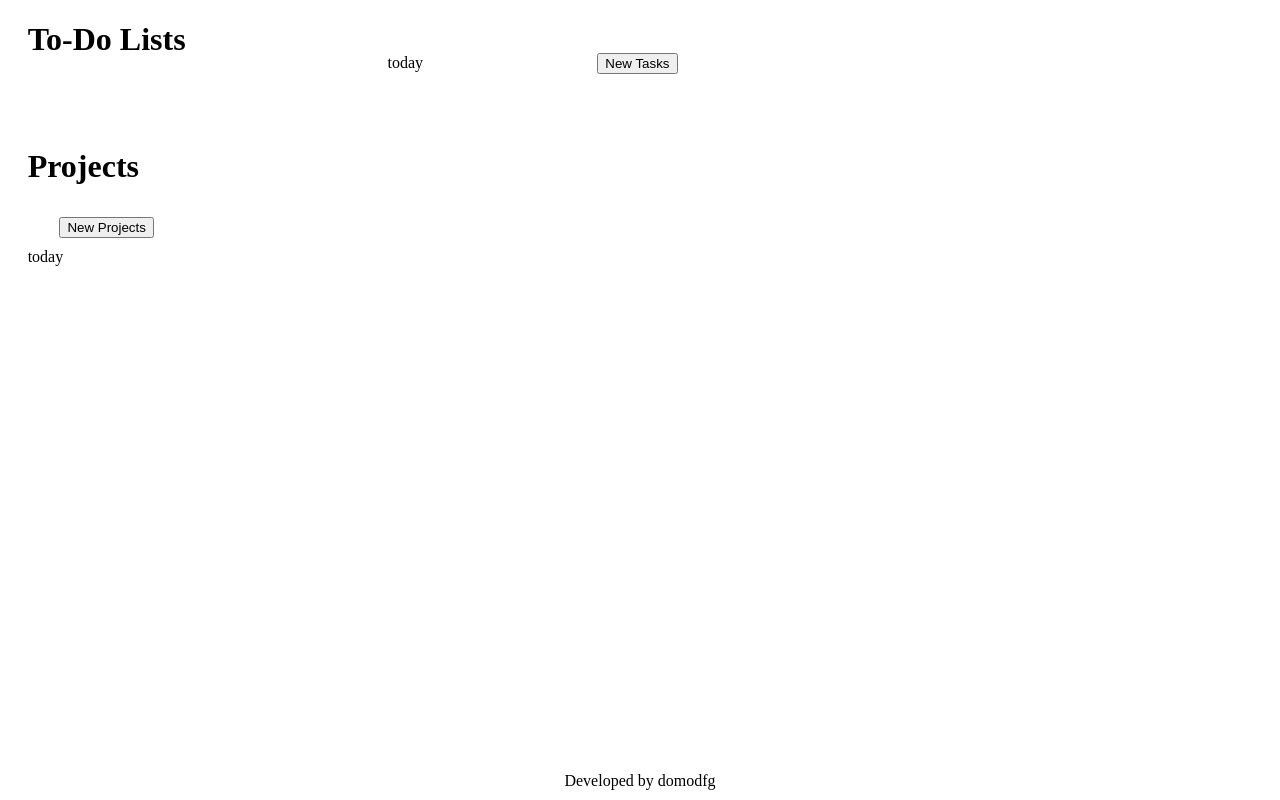
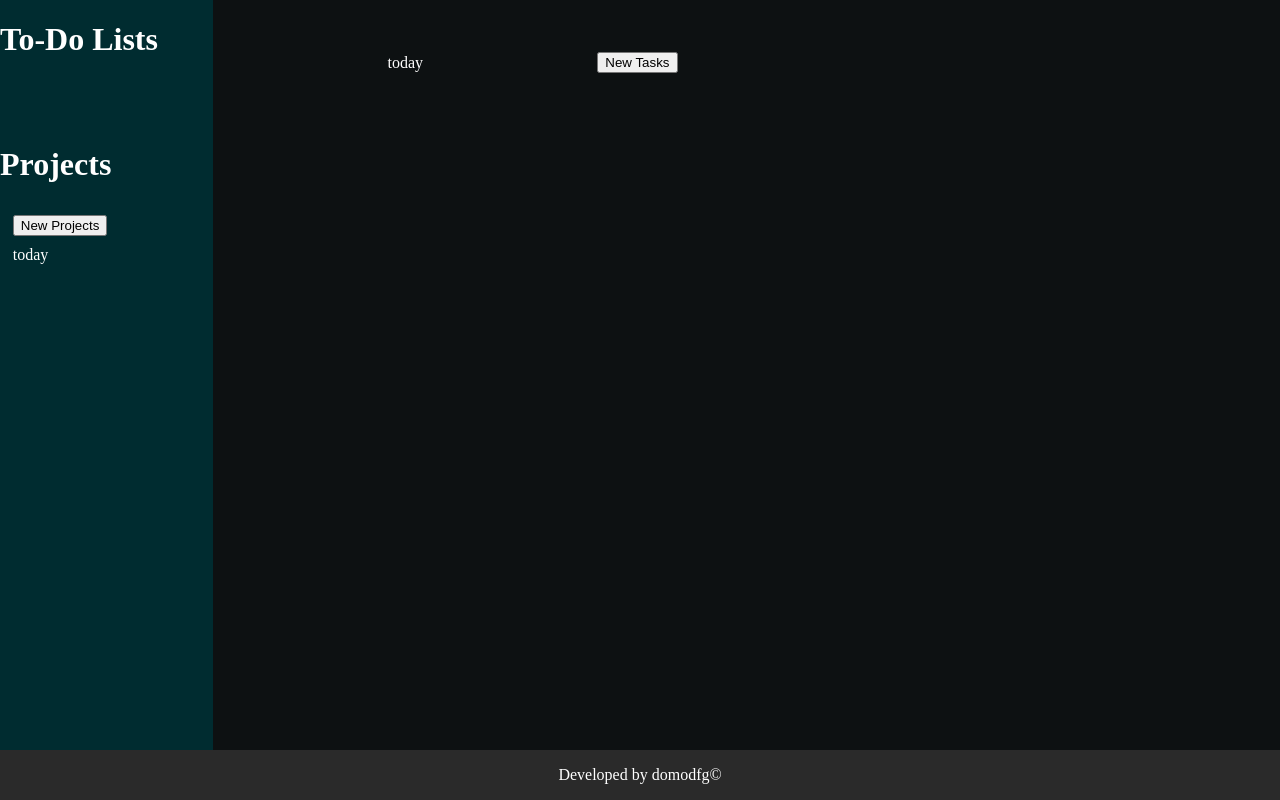
Before and after one commit to domodfg/to-do-lists, a website built with webpack: page dist/index.html in a window 1280 px wide. Built offline with nearby package versions, Linux system fonts and the light colour scheme.

Commit message:
Add style and icon to the page

```diff
--- a/src/arrayToDOM.js
+++ b/src/arrayToDOM.js
@@ -3,6 +3,8 @@ import { userInterface } from "./index.js";
 import { formInput } from "./form.js";
 import { edit } from "./edit.js";
 import { storage } from "./storage.js";
+import expand from "./unfold-more-horizontal.png";
+import trash from "./trash-can-outline.png";
 
 const updateID = () => {
   const allTask = document.querySelectorAll(".task");
@@ -39,23 +41,22 @@ const arraytoDOM = () => {
     dueDate.textContent = task.currentProject.array[i].dueDate;
     dueDate.setAttribute("class", "dueDate");
 
-    const remove = document.createElement("button");
+    const remove = new Image();
+    remove.src = trash;
     remove.setAttribute("id", i);
     remove.setAttribute("class", "remove");
-    remove.textContent = "remove";
     remove.addEventListener("click", () => {
       const removedTask = document.querySelectorAll(".task");
       task.currentProject.array.splice(remove.id, 1);
       container.removeChild(removedTask[remove.id]);
       updateID();
       storage.store();
-      console.log(task.currentProject);
     });
 
-    const editButton = document.createElement("button");
+    const editButton = new Image();
+    editButton.src = expand;
     editButton.setAttribute("id", i);
     editButton.setAttribute("class", "edit");
-    editButton.textContent = "edit";
 
     editButton.addEventListener("click", () => {
       taskCard.appendChild(edit.editForm);
@@ -87,17 +88,22 @@ const arraytoDOM = () => {
 
 const addEventTOEdit = (() => {
   edit.formEditButton.addEventListener("click", () => {
+    if (formInput.title.checkValidity()) {
       const newTitle = formInput.title.value;
       const description = formInput.description.value;
       const priority = formInput.priority.value;
       const dueDate = formInput.dueDate.value;
       task.currentProject.array[edit.formEditButton.id].title = newTitle;
-    task.currentProject.array[edit.formEditButton.id].description = description;
+      task.currentProject.array[edit.formEditButton.id].description =
+        description;
       task.currentProject.array[edit.formEditButton.id].priority = priority;
       task.currentProject.array[edit.formEditButton.id].dueDate = dueDate;
       storage.store();
       console.log(task.currentProject.array);
       arraytoDOM();
+    } else {
+      formInput.title.reportValidity();
+    }
   });
 })();
 
@@ -120,10 +126,10 @@ const projectToDOM = () => {
       arraytoDOM();
     });
 
-    const remove = document.createElement("button");
+    const remove = new Image();
+    remove.src = trash;
     remove.setAttribute("id", i);
     remove.setAttribute("class", "projectRemove");
-    remove.textContent = "remove";
     remove.addEventListener("click", () => {
       const removedProject = document.querySelectorAll(".project");
       project.projectList.splice(remove.id, 1);
@@ -132,7 +138,7 @@ const projectToDOM = () => {
       updateProjectID();
       task.currentProject = localStorage.hasOwnProperty("projectStorage")
         ? storage.projectStoreParsed[0]
-        : today;
+        : task.today;
       userInterface.currentProjectTitle.textContent = task.currentProject.title;
       arraytoDOM();
     });
--- a/src/edit.js
+++ b/src/edit.js
@@ -1,10 +1,11 @@
 import { formInput } from "./form";
+import finished from "./playlist-edit.png";
 
 const edit = (() => {
   const editForm = formInput.form;
 
-  const formEditButton = document.createElement("button");
-  formEditButton.textContent = "Edit";
+  const formEditButton = new Image();
+  formEditButton.src = finished;
   formEditButton.setAttribute("class", ".formEdit");
   formEditButton.setAttribute("type", "button");
 
--- a/src/form.js
+++ b/src/form.js
@@ -1,3 +1,6 @@
+import close from "./close-outline.png"
+import tick from "./check-outline.png"
+
 const formInput = (() => {
   const title = document.createElement("input");
   const titleLabel = document.createElement("label");
@@ -33,23 +36,35 @@ const formInput = (() => {
 
   const dueDate = document.createElement("input");
   dueDate.setAttribute("type", "date");
+  dueDate.setAttribute("class", "date");
 
-  const submit = document.createElement("button");
+  const submit = new Image()
+  submit.src = tick;
   submit.setAttribute("type", "button");
   submit.setAttribute("class", "formSubmit");
-  submit.textContent = "Submit";
 
-  const cancel = document.createElement("button");
+  const cancel = new Image()
+  cancel.src = close;
   cancel.setAttribute("type", "button");
-  cancel.textContent = "Cancel";
+
 
   const form = document.createElement("form");
-  form.appendChild(titleLabel);
-  form.appendChild(title);
-  form.appendChild(descriptionLabel);
-  form.appendChild(description);
-  form.appendChild(prioLabel);
-  form.appendChild(priority);
+  form.setAttribute("class", "form");
+  const titleContainer = document.createElement("div");
+  titleContainer.appendChild(titleLabel);
+  titleContainer.appendChild(title);
+
+  const descriptionContainer = document.createElement("div");
+  descriptionContainer.appendChild(descriptionLabel);
+  descriptionContainer.appendChild(description);
+
+  const prioContainer = document.createElement("div");
+  prioContainer.appendChild(prioLabel);
+  prioContainer.appendChild(priority);
+
+  form.appendChild(titleContainer);
+  form.appendChild(descriptionContainer);
+  form.appendChild(prioContainer);
   form.appendChild(dueDate);
   form.appendChild(submit);
   form.appendChild(cancel);
@@ -61,7 +76,7 @@ const formInput = (() => {
     dueDate,
     submit,
     cancel,
-    form,
+    form
   };
 })();
 
@@ -73,14 +88,14 @@ const newProjectForm = (() => {
   titleLabel.setAttribute("for", "title");
   titleLabel.textContent = "Project Title: ";
 
-  const submit = document.createElement("button");
+  const submit = new Image()
+  submit.src = tick;
   submit.setAttribute("type", "button");
   submit.setAttribute("class", "projectSubmit");
-  submit.textContent = "Submit";
 
-  const cancel = document.createElement("button");
+  const cancel = new Image()
+  cancel.src = close;
   cancel.setAttribute("type", "button");
-  cancel.textContent = "Cancel";
 
   const form = document.createElement("form");
   form.appendChild(titleLabel);
--- a/src/style.css
+++ b/src/style.css
@@ -11,9 +11,12 @@ body {
 }
 
 .projectContainer {
+    width: 100%;
     justify-self: center;
     display: grid;
     grid-template-rows: 1fr 5fr;
+    background-color: #002c30;
+    color: white;
 }
 
 .rightSide {
@@ -28,6 +31,8 @@ body {
 .header {
     width: 100%;
     display: flex;
+    background-color: #0d1112;
+    color: white;
 }
 
 .currentProject {
@@ -45,6 +50,8 @@ body {
     flex-direction: column;
     gap: 10px;
     padding: 10vh 10vw;
+    background-color: #0d1112;
+    color: white;
 }
 
 .task {
@@ -52,19 +59,31 @@ body {
     display: flex;
     align-items: center;
     flex-wrap: wrap;
-    border: 1px black solid;
+    border: 1px white solid;
     border-radius: 10px;
     padding: 10px 30px;
 }
 
-.title {
+.form {
+    display: flex;
+    flex-wrap: wrap;
+    align-items: center;
+    gap: 15px;
+    width: 50vw;
+    padding: 2vh 0px;
+}
+
+.title{
     flex: 1;
 }
 
+
 .project {
     display: flex;
-    width: 100%;
+    width: 70%;
     justify-content: space-between;
+    padding-left: 1vw;
+
 }
 
 .projectList {
@@ -75,12 +94,23 @@ body {
 }
 
 .createProject {
-    align-self: center;
+    align-self: flex-start;
+    margin-left: 1vw;
 }
 
 
 .footer {
+    text-align: center;
     align-self: center;
     justify-self: center;
     grid-column: 1 / 3;
+    background-color: #2a2a2a;
+    width: 100%;
+    color: white;
 }
+
+input {
+    border-radius: 5px;
+    border: 1px white solid;
+    padding-left: 5px;
+}
```
Also changed, not shown: dist/31bb92f769b58c794b39.png (added), dist/8905629feddce646246d.png (added), dist/bf24433d62ff61ca500b.png (added), dist/de7ca1d68c3544614366.png (added), dist/e21ce55f730ff6524c4e.png (added), dist/f0f464d886429f8c9eb1.png (added), dist/index.html, dist/main.js, src/check-outline.png (added), src/close-outline.png (added), src/playlist-edit.png (added), src/trash-can-outline.png (added), src/unfold-more-horizontal.png (added). Lines whose indentation alone changed are shown as unchanged.
